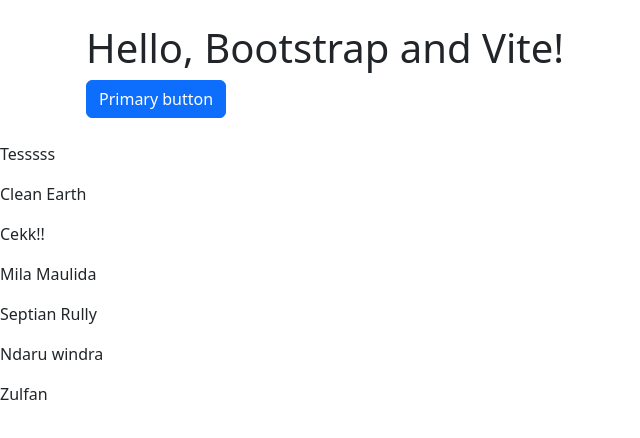
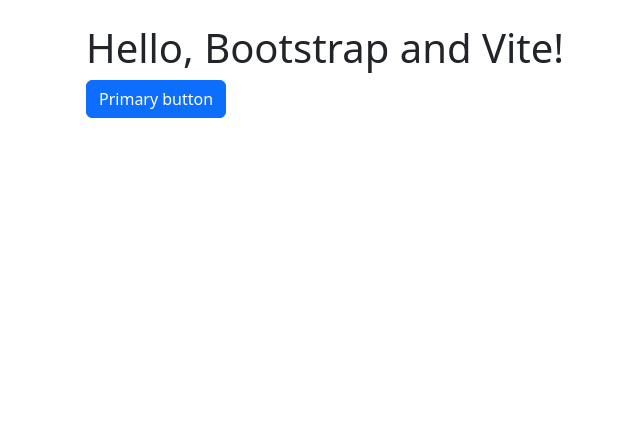
Before and after one commit to Milamaulida/CleanEarth, a website built with Vite: page src/index.html in a window 1280 px wide. Shown: the whole page, without its empty margins (0-640 px from the left). Built offline with nearby package versions, Linux system fonts and the light colour scheme.

Commit message:
membersihkan sisa tes

```diff
--- a/src/index.html
+++ b/src/index.html
@@ -12,13 +12,7 @@
       <button class="btn btn-primary">Primary button</button>
     </div>
     <div>
-      <p>Tesssss</p>
-      <p>Clean Earth</p>
-      <p>Cekk!!</p>
-      <p>Mila Maulida</p>
-      <p>Septian Rully</p>
-      <p>Ndaru windra</p>
-      <p>Zulfan</p>
+
     </div>
 
     <script type="module" src="./js/main.js"></script>
```
Also changed, not shown: src/scss/styles.scss (line endings or trailing spaces).
